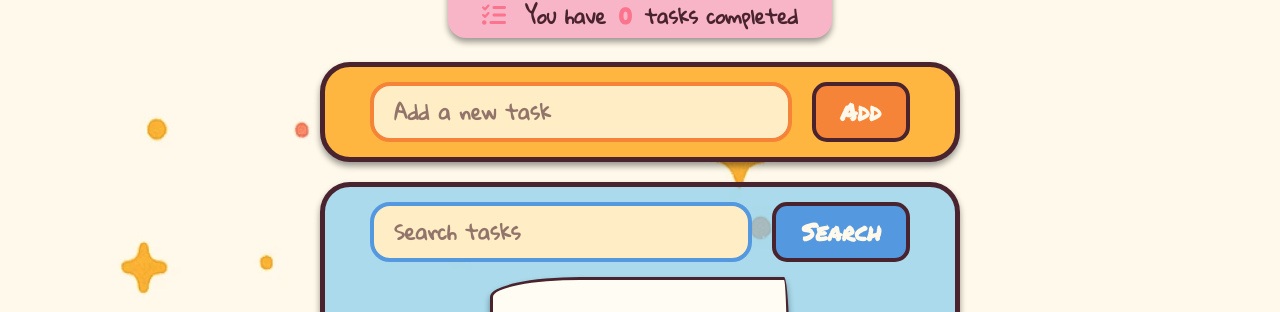
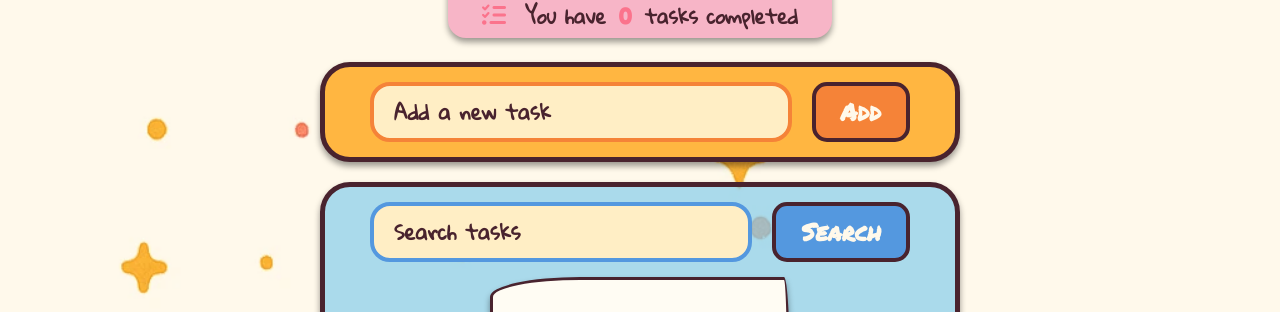
Before and after one commit to LauraMartinezPerez/To-Do-List-localstorage, a website built with Vite: page src/index.html in a window 1280 px wide. Shown: the part 252-564 px from the top of the page. Built offline with nearby package versions, Linux system fonts and the light colour scheme.

Commit message:
starting

```diff
--- a/src/scss/core/_mixins.scss
+++ b/src/scss/core/_mixins.scss
@@ -27,7 +27,7 @@ $breakpoints: (
     &__input::placeholder {
     font-family: vars.$font-main;
     font-size: 20px;
-    color: rgba(vars.$color-brown, 0.6);
+    color: vars.$color-brown;
     font-weight: 600;
     }
 
@@ -71,12 +71,12 @@ $breakpoints: (
             height: 60px;
             font-size: 20px;
             padding: 0 20px;
-        }
+            }
 
         &__button {
             padding: 8px 25px;
             font-size: 24px;
-        }
+            }
     }
 }
 
--- a/src/scss/main.scss
+++ b/src/scss/main.scss
@@ -30,6 +30,7 @@
     flex-direction: column;
     justify-content: center;
     align-items: center;
+
 
     &__star {
         position: absolute;
```
Also changed, not shown: src/index.html (+1 -1 lines).
